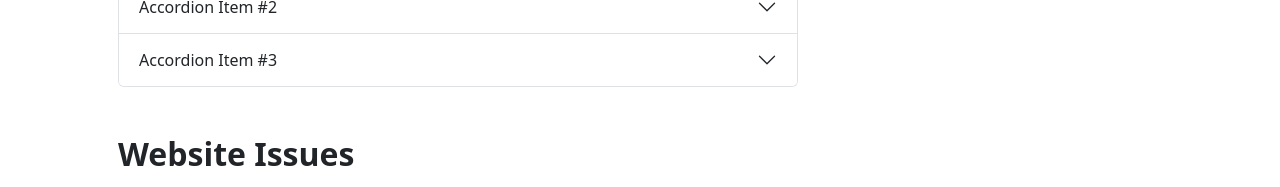
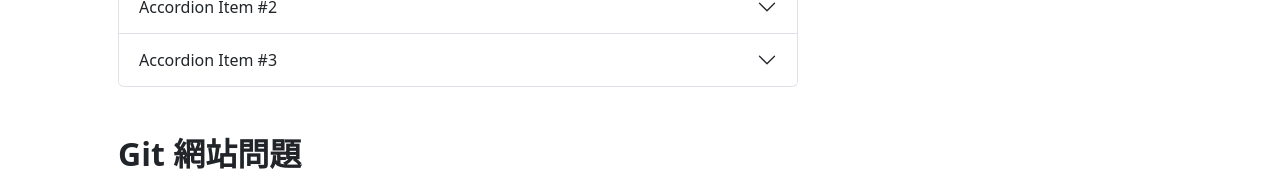
Before and after one commit to Zhe1111/git-class, a plain HTML site: page faq.html in a window 1280 px wide. Shown: the part 589-776 px from the top of the page. Drawn offline with nearby package versions, Linux system fonts and the light colour scheme.

Commit message:
uptate title2 page

```diff
--- a/faq.html
+++ b/faq.html
@@ -92,7 +92,7 @@
                                 </div>
                             </div>
                             <!-- FAQ Accordion 2-->
-                            <h2 class="fw-bolder mb-3">Website Issues</h2>
+                            <h2 class="fw-bolder mb-3">Git 網站問題</h2>
                             <div class="accordion mb-5 mb-xl-0" id="accordionExample2">
                                 <div class="accordion-item">
                                     <h3 class="accordion-header" id="headingOne"><button class="accordion-button" type="button" data-bs-toggle="collapse" data-bs-target="#collapseOne2" aria-expanded="true" aria-controls="collapseOne2">Accordion Item #1</button></h3>
```
